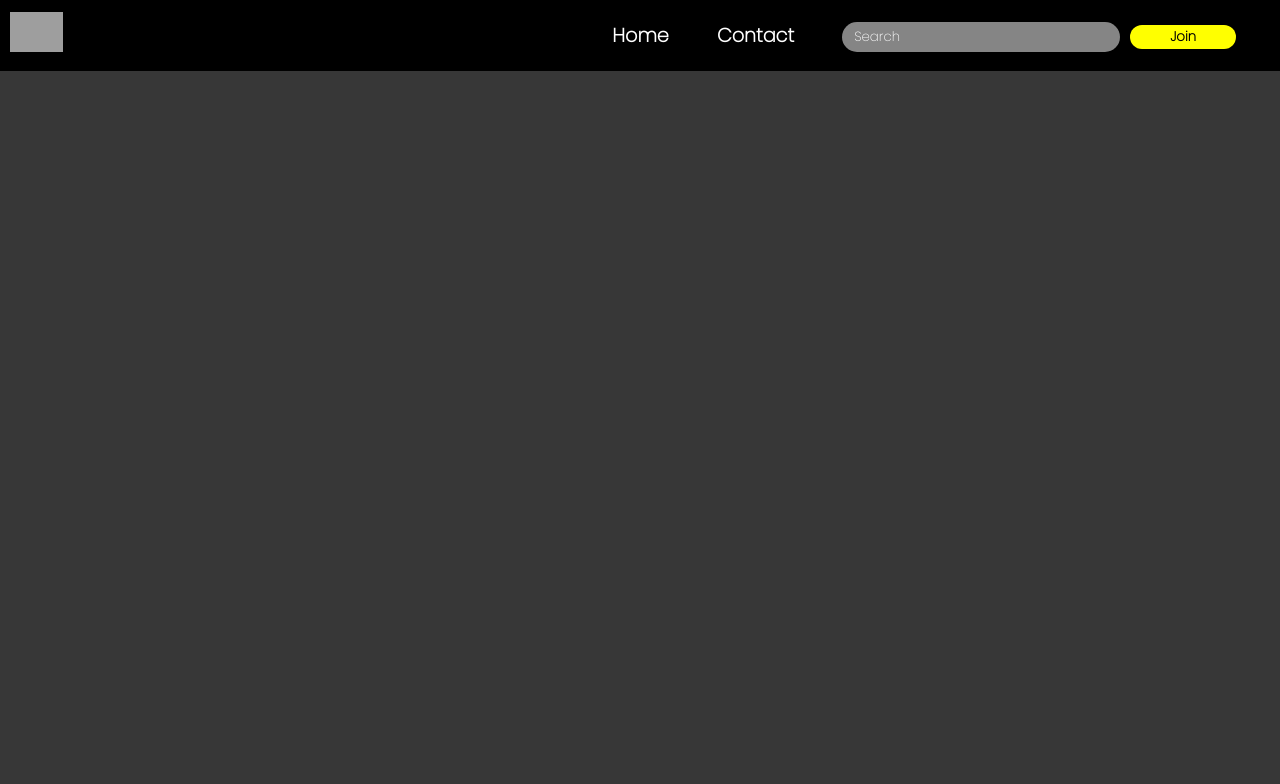
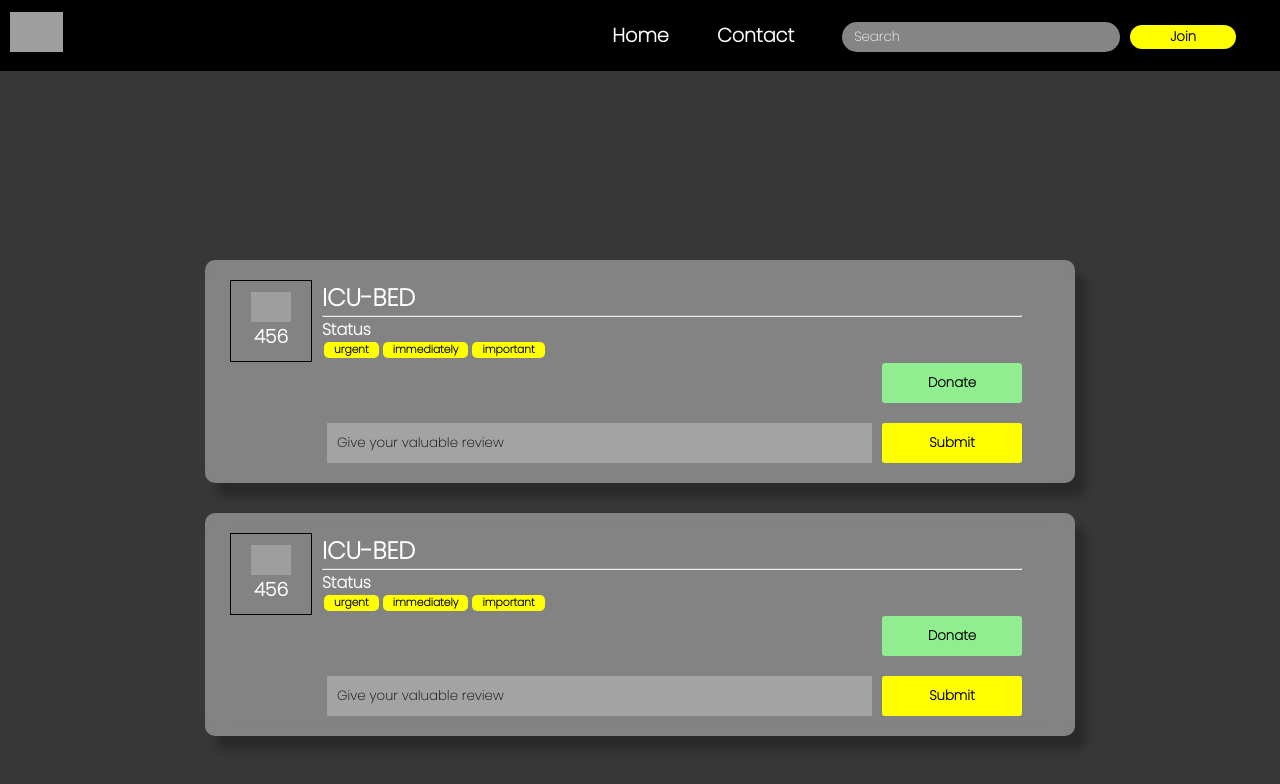
Before and after one commit to siddhantprateek/archvote, a React (Create React App) app in the folder client/: page /dashboard in a window 1280 px wide. Shown: the top 784 px of the page. Built offline with nearby package versions, Linux system fonts and the light colour scheme; no server answers; grey boxes are pictures that could not be loaded.

Commit message:
added new component `dashboard`

```diff
--- a/client/src/App.js
+++ b/client/src/App.js
@@ -5,7 +5,7 @@ import { Route, Switch } from 'react-router-dom';
 import Join from './pages/join/join.pages';
 import Contact from './pages/contact/contact.pages';
 import Home from './pages/home/home.pages';
-
+import Dashboard from './pages/dashboard/dashboard.pages';
 class App extends React.Component {
   render(){
     return (
@@ -14,6 +14,7 @@ class App extends React.Component {
 
         <Switch>
           <Route exact path="/" component={Home}/>
+          <Route exact path="/dashboard" component={Dashboard}/>
           <Route exact path="/join" component={Join} />
           <Route exact path="/contact" component={Contact} />
         </Switch>
--- /dev/null
+++ b/client/src/pages/dashboard/dashboard.pages.jsx
@@ -0,0 +1,14 @@
+import React from 'react';
+import { BadgeList } from '../../components/badge-list/badge-list.component';
+
+class Dashboard extends React.Component{
+    render(){
+        return(
+            <div>
+                <BadgeList />
+            </div>
+        )
+    }
+}
+
+export default Dashboard;
```
